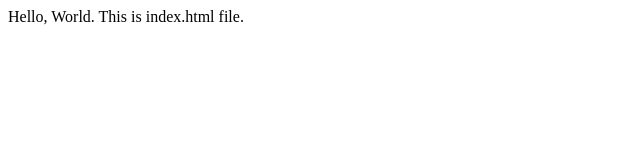
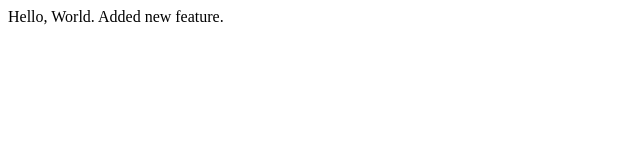
Before and after one commit to AyeshaIkhlas/Lecture1_edx_practice, a plain HTML site: page index.html in a window 1280 px wide. Shown: the full height of the page, 0-640 px from the left. Drawn offline with Linux system fonts and the light colour scheme.

Commit message:
Change the body message.

```diff
--- a/index.html
+++ b/index.html
@@ -5,6 +5,6 @@
 	</head>
 	<body>
 		Hello, World.
-		This is index.html file.
+		Added new feature.
 	</body>
 </html>
```
